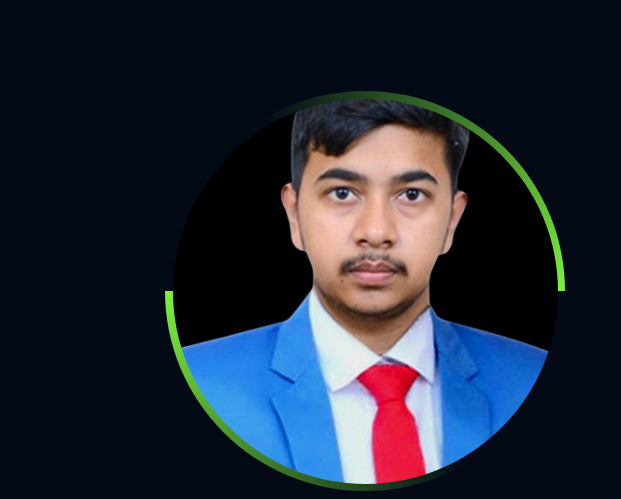
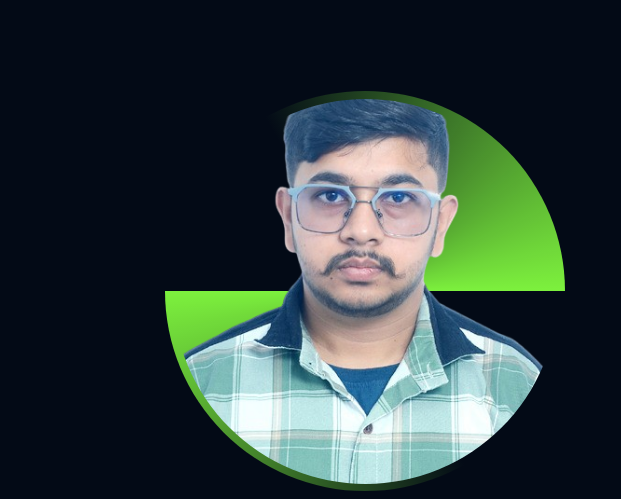
Before and after one commit to jai-nandan/personal-portfolio, a plain HTML site: page portfolio/index.html in a window 1280 px wide. Shown: the part 136-635 px from the top of the page, 659-1280 px from the left. Drawn offline with nearby package versions, Linux system fonts and the light colour scheme; a web font is replaced by a local one.

Commit message:
Update index.html

```diff
--- a/portfolio/index.html
+++ b/portfolio/index.html
@@ -113,7 +113,7 @@
 
         <div class="img-container">
           <img
-            src="assets/jai.png"
+            src="assets/Jai_Nandan_passport_photo-removebg-preview.png"
             alt="Profile Picture"
             title="Profile Picture"
             loading="lazy"
```
